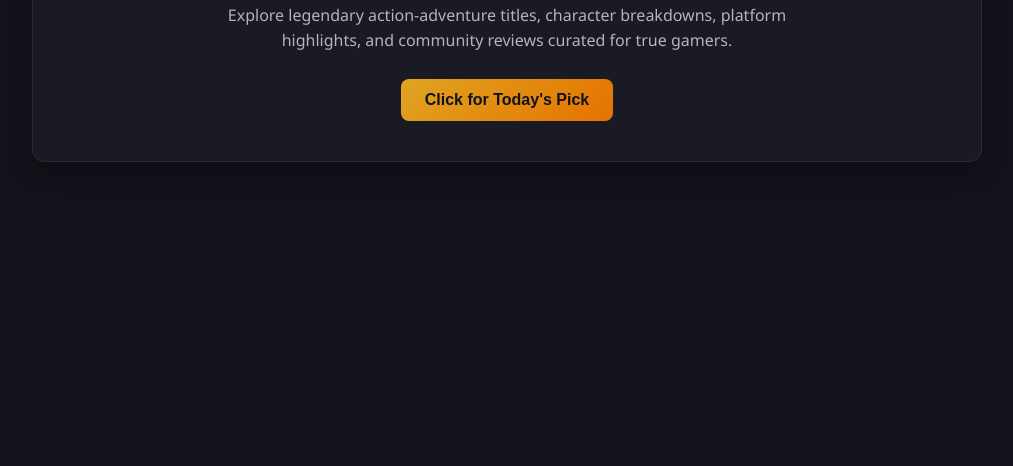
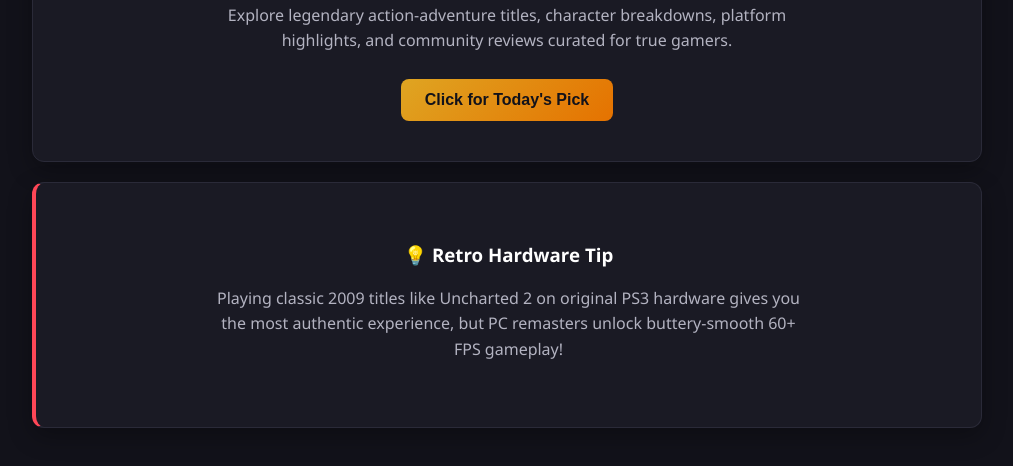
Before and after one commit to WDanyal/frazers-game-guide, a plain HTML site: page index.html in a window 1280 px wide. Shown: the part 332-798 px from the top of the page, without its empty margins (133-1146 px from the left). Drawn offline with Linux system fonts and the light colour scheme.

Commit message:
Manual: add retro hardware tip feature section

```diff
--- a/index.html
+++ b/index.html
@@ -30,6 +30,10 @@
         <button onclick="goToTodaysPick()">Click for Today's Pick</button>
     </div>
 
+    <div class="hero-card" style="margin-top: 20px; border-left: 4px solid #ff4757;">
+        <h3>💡 Retro Hardware Tip</h3>
+        <p>Playing classic 2009 titles like Uncharted 2 on original PS3 hardware gives you the most authentic experience, but PC remasters unlock buttery-smooth 60+ FPS gameplay!</p>
+    </div>
 
     <script>
         function goToTodaysPick() {
```
